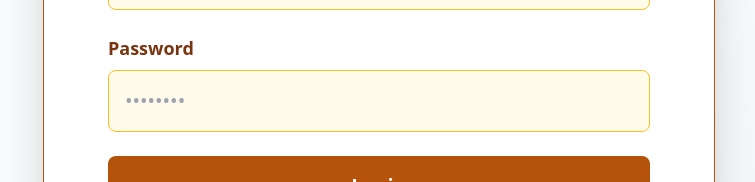
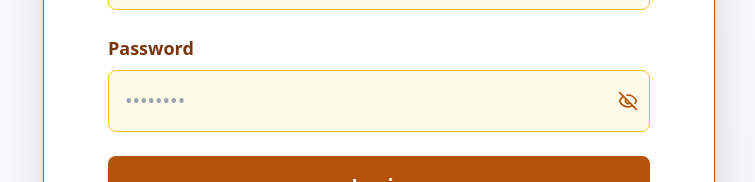
Before and after one commit to cabanlitcarlharvey/geotech-soil-analysis, a React (Vite) app in the folder frontend/: page /login in a window 1280 px wide. Shown: the part 422-604 px from the top of the page, without its empty margins (261-1016 px from the left). Built offline with nearby package versions, Linux system fonts and the light colour scheme; no server answers.

Commit message:
gibutangan ug Visibility Toggle or Eye icon sa password field

```diff
--- a/frontend/src/pages/Login.jsx
+++ b/frontend/src/pages/Login.jsx
@@ -1,12 +1,14 @@
 import React, { useState, useEffect } from 'react';
 import { supabase } from '../supabaseClient';
 import { useNavigate, Link } from 'react-router-dom';
+import { Eye, EyeOff } from 'lucide-react';
 
 const Login = () => {
   const [form, setForm] = useState({ email: '', password: '' });
   const [error, setError] = useState('');
   const [loading, setLoading] = useState(false);
   const [checkingSession, setCheckingSession] = useState(true);
+  const [showPassword, setShowPassword] = useState(false);
   const navigate = useNavigate();
 
   // ✅ SIMPLIFIED: Only set theme, let ProtectedRoute handle session
@@ -147,19 +149,34 @@ const Login = () => {
         </div>
 
         <div className="mb-6">
-          <label htmlFor="password" className="block text-lg font-semibold text-amber-900 dark:text-amber-200 mb-2">
+          <label
+            htmlFor="password"
+            className="block text-lg font-semibold text-amber-900 dark:text-amber-200 mb-2"
+          >
             Password
           </label>
+
+          <div className="relative">
             <input
               id="password"
-            type="password"
+              type={showPassword ? 'text' : 'password'}
               name="password"
               value={form.password}
               onChange={handleChange}
               placeholder="••••••••"
-            className="w-full p-4 text-xl border border-amber-400 rounded-lg dark:bg-gray-700 dark:text-white dark:border-amber-600 bg-amber-50 focus:outline-none focus:ring-2 focus:ring-amber-500 transition-all"
+              className="w-full p-4 pr-12 text-xl border border-amber-400 rounded-lg dark:bg-gray-700 dark:text-white dark:border-amber-600 bg-amber-50 focus:outline-none focus:ring-2 focus:ring-amber-500 transition-all"
               required
             />
+
+            <button
+              type="button"
+              onClick={() => setShowPassword((prev) => !prev)}
+              className="absolute inset-y-0 right-3 flex items-center text-amber-700 dark:text-amber-200 hover:text-amber-900 dark:hover:text-amber-100 focus:outline-none"
+              aria-label={showPassword ? 'Hide password' : 'Show password'}
+            >
+              {showPassword ? <Eye className="w-5 h-5" /> : <EyeOff className="w-5 h-5" />}
+            </button>
+          </div>
         </div>
 
         <button
```
Lines whose indentation alone changed are shown as unchanged.
